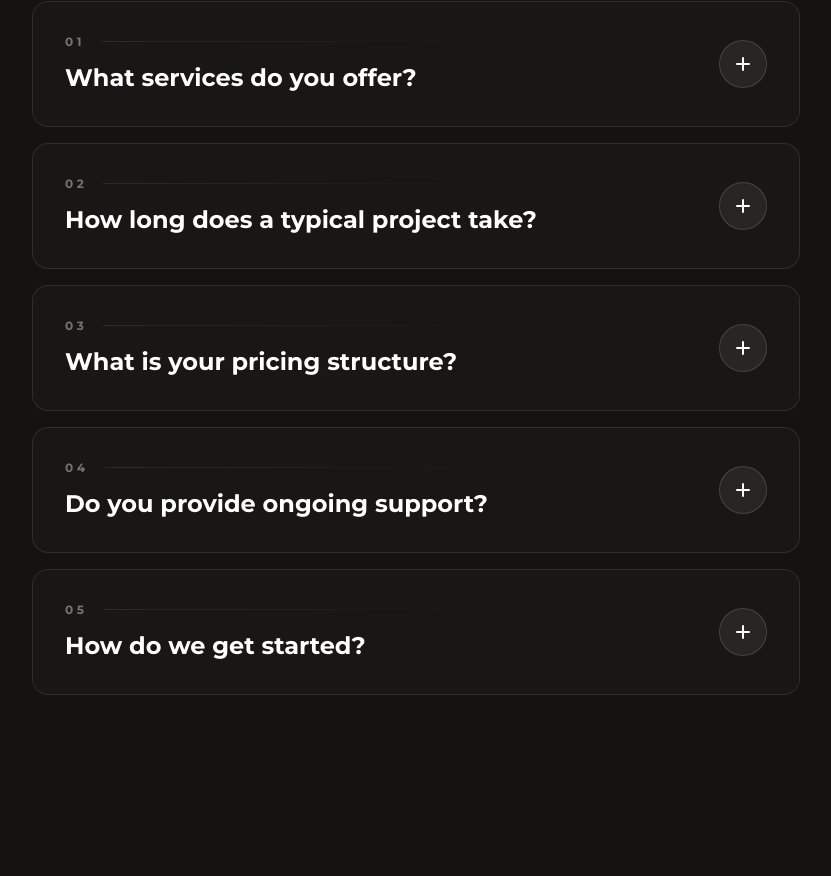
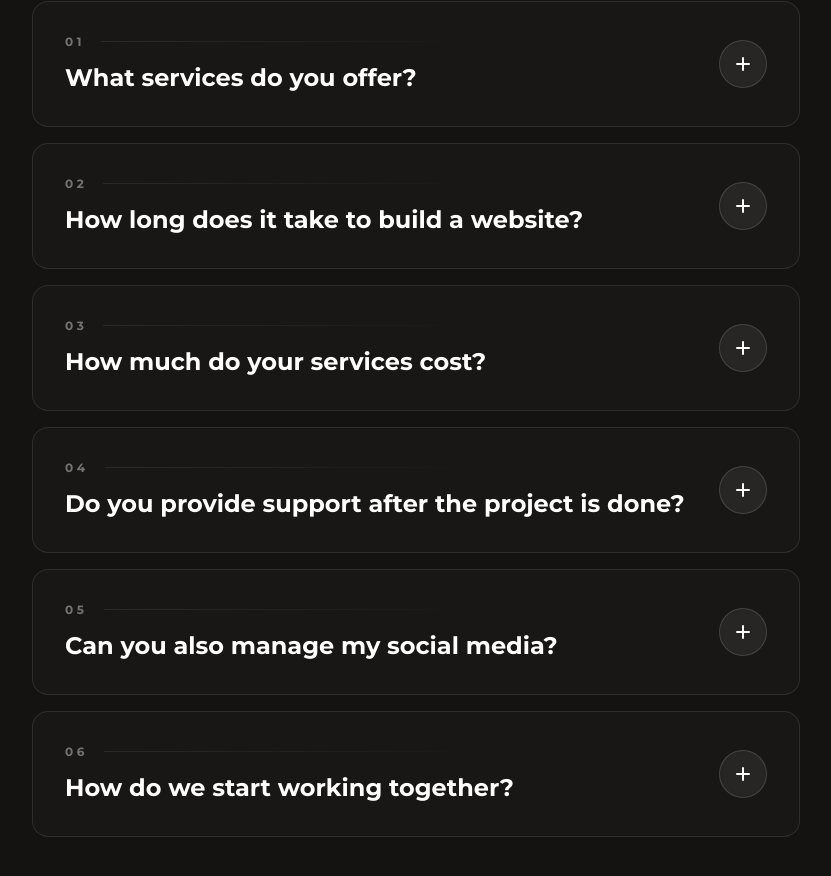
Before and after one commit to KamelMesbahi13/portfolio, a React (Vite) app: page / in a window 1280 px wide. Shown: the part 5255-6131 px from the top of the page, without its empty margins (224-1055 px from the left). Built offline with nearby package versions, Linux system fonts and the light colour scheme.

Commit message:
adding frequently asked questions section

```diff
--- a/src/Components/Questions/Questions.jsx
+++ b/src/Components/Questions/Questions.jsx
@@ -1,43 +1,75 @@
 import * as Accordion from "@radix-ui/react-accordion";
 // eslint-disable-next-line no-unused-vars
-import { motion, AnimatePresence } from "framer-motion";
-import { useState } from "react";
+import { motion, AnimatePresence, useInView } from "framer-motion";
+import { useState, useRef } from "react";
 
 const faqData = [
   {
     id: "1",
     question: "What services do you offer?",
     answer:
-      "We offer a comprehensive range of services including web development, mobile app development, UI/UX design, and digital marketing solutions tailored to meet your business needs.",
+      "I build high-quality digital solutions including modern MERN websites, custom WordPress & WooCommerce stores, branding and logo design, social media content creation, and complete marketing services. From design to development to ads — I handle everything your business needs to grow online.",
   },
   {
     id: "2",
-    question: "How long does a typical project take?",
+    question: "How long does it take to build a website?",
     answer:
-      "Project timelines vary depending on complexity and scope. A simple website might take 2-4 weeks, while a complex web application could take 3-6 months.",
+      "It depends on the project. A modern one-page or business website can take 3–7 days. A full e-commerce store usually takes 1–3 weeks. Custom MERN applications vary based on features. I always deliver fast while keeping quality at the highest level.",
   },
   {
     id: "3",
-    question: "What is your pricing structure?",
+    question: "How much do your services cost?",
     answer:
-      "We offer flexible pricing models including fixed-price projects, hourly rates, and retainer agreements. Each project is quoted individually based on requirements.",
+      "Pricing depends on the project type. Business websites start at affordable rates, e-commerce stores and custom systems have flexible pricing, and branding/social media packages are tailored to fit your needs. I always give a clear, transparent quote before starting.",
   },
   {
     id: "4",
-    question: "Do you provide ongoing support?",
+    question: "Do you provide support after the project is done?",
     answer:
-      "Yes, we offer various support and maintenance packages to ensure your project continues to run smoothly after launch.",
+      "Absolutely. I offer ongoing support, maintenance, updates, hosting help, content changes, security, and performance optimization. You can choose a monthly package or one-time support — whatever works best for you.",
   },
   {
     id: "5",
-    question: "How do we get started?",
+    question: "Can you also manage my social media?",
     answer:
-      "Getting started is easy! Simply reach out through our contact form or schedule a free consultation.",
+      "Yes, I create professional content, graphics, videos, and post strategies that help your brand grow. I handle everything from design to captions to posting — so you focus on your business.",
+  },
+  {
+    id: "6",
+    question: "How do we start working together?",
+    answer:
+      "Very simple — send me a message, book a free consultation, or share your project idea. I will guide you, explain everything clearly, and help you choose the best solution for your goals and budget.",
   },
 ];
 
-const FAQItem = ({ item, isOpen }) => {
+// Animation variants
+const headerVariants = {
+  hidden: { opacity: 0, y: 40 },
+  visible: { opacity: 1, y: 0 },
+};
+
+const dividerVariants = {
+  hidden: { scaleX: 0, opacity: 0 },
+  visible: { scaleX: 1, opacity: 1 },
+};
+
+const itemVariants = {
+  hidden: { opacity: 0, y: 60 },
+  visible: { opacity: 1, y: 0 },
+};
+
+const FAQItem = ({ item, isOpen, index, isInView }) => {
   return (
+    <motion.div
+      initial="hidden"
+      animate={isInView ? "visible" : "hidden"}
+      variants={itemVariants}
+      transition={{
+        duration: 0.6,
+        delay: index * 0.1,
+        ease: [0.25, 0.46, 0.45, 0.94],
+      }}
+    >
       <Accordion.Item value={item.id} className="relative">
         <div className="relative overflow-hidden rounded-2xl border border-white/10 bg-white/[0.02] backdrop-blur-sm">
           <motion.div
@@ -146,23 +178,70 @@ const FAQItem = ({ item, isOpen }) => {
           </AnimatePresence>
         </div>
       </Accordion.Item>
+    </motion.div>
   );
 };
 
 const FAQAccordion = () => {
   const [openItem, setOpenItem] = useState(null);
 
+  // Refs for scroll animations
+  const headerRef = useRef(null);
+  const accordionRef = useRef(null);
+
+  // InView hooks
+  const headerInView = useInView(headerRef, { once: true, margin: "-100px" });
+  const accordionInView = useInView(accordionRef, {
+    once: true,
+    margin: "-50px",
+  });
+
   return (
     <div className="container py-20">
       <div className="max-w-3xl mx-auto">
-        <div className="mb-12 text-center">
-          <h1>Frequently Asked Questions</h1>
-          <p className="max-w-4xl mx-auto mt-4 text-base md:text-lg text-white/70">
+        {/* Header Section */}
+        <div ref={headerRef} className="mb-12 text-center">
+          <motion.h1
+            initial="hidden"
+            animate={headerInView ? "visible" : "hidden"}
+            variants={headerVariants}
+            transition={{
+              duration: 0.7,
+              ease: [0.25, 0.46, 0.45, 0.94],
+            }}
+          >
+            Frequently Asked Questions
+          </motion.h1>
+
+          <motion.p
+            initial="hidden"
+            animate={headerInView ? "visible" : "hidden"}
+            variants={headerVariants}
+            transition={{
+              duration: 0.7,
+              delay: 0.15,
+              ease: [0.25, 0.46, 0.45, 0.94],
+            }}
+            className="max-w-4xl mx-auto mt-4 text-base md:text-lg text-white/70"
+          >
             Find answers to common questions about our services
-          </p>
-          <div className="h-px max-w-xs mx-auto mt-8 bg-gradient-to-r from-transparent via-secondColor/50 to-transparent"></div>
+          </motion.p>
+
+          <motion.div
+            initial="hidden"
+            animate={headerInView ? "visible" : "hidden"}
+            variants={dividerVariants}
+            transition={{
+              duration: 0.8,
+              delay: 0.3,
+              ease: [0.25, 0.46, 0.45, 0.94],
+            }}
+            className="h-px max-w-xs mx-auto mt-8 bg-gradient-to-r from-transparent via-secondColor/50 to-transparent"
+          />
         </div>
 
+        {/* FAQ Accordion */}
+        <div ref={accordionRef}>
           <Accordion.Root
             type="single"
             collapsible
@@ -170,10 +249,17 @@ const FAQAccordion = () => {
             onValueChange={setOpenItem}
             className="space-y-4"
           >
-          {faqData.map((item) => (
-            <FAQItem key={item.id} item={item} isOpen={openItem === item.id} />
+            {faqData.map((item, index) => (
+              <FAQItem
+                key={item.id}
+                item={item}
+                isOpen={openItem === item.id}
+                index={index}
+                isInView={accordionInView}
+              />
             ))}
           </Accordion.Root>
+        </div>
       </div>
     </div>
   );
```
Lines whose indentation alone changed are shown as unchanged.
